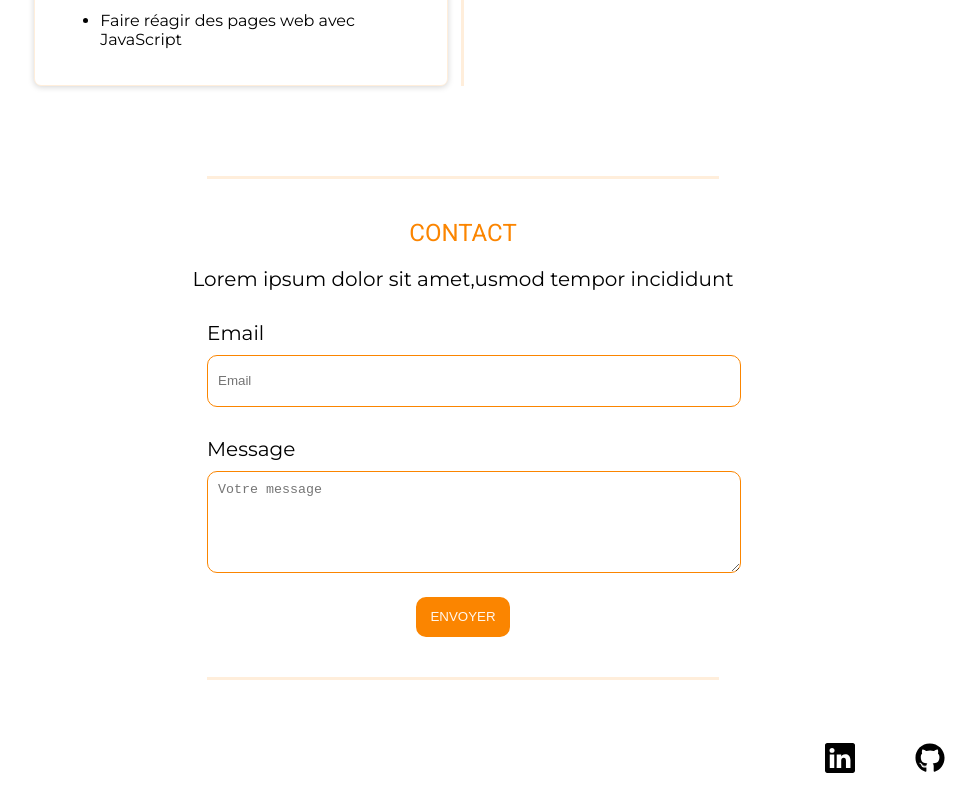
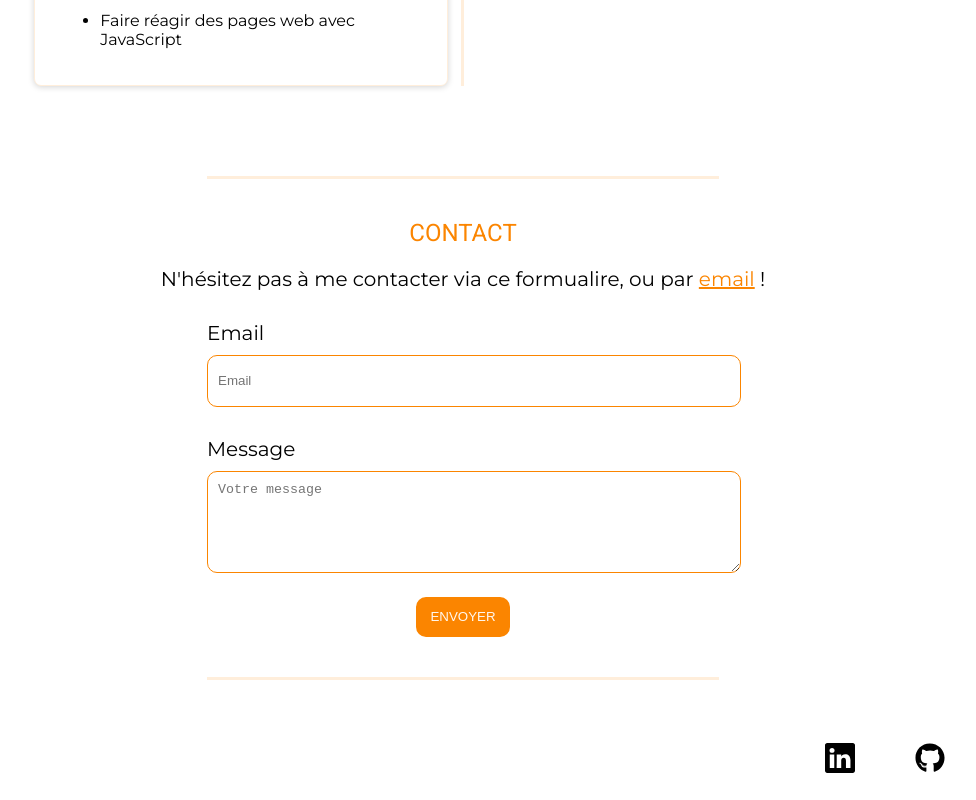
Before and after one commit to lea-stellini/Portfolio, a React (Vite) app: page / in a window 1280 px wide. Shown: the part 3588-4388 px from the top of the page, without its empty margins (177-1153 px from the left). Built offline with nearby package versions, Linux system fonts and the light colour scheme.

Commit message:
ajout elements partie contact

```diff
--- a/src/layouts/Contact/Contact.css
+++ b/src/layouts/Contact/Contact.css
@@ -5,6 +5,10 @@
 
 .contact__container p{
     text-align: center;
+}
+
+.email{
+    color: var(--primary)
 }
 
 .form{
--- a/src/layouts/Contact/Contact.tsx
+++ b/src/layouts/Contact/Contact.tsx
@@ -9,7 +9,7 @@ const Contact = () => {
         <Divider />
         <div className='contact__container' >
             <h2>Contact</h2>
-            <p>Lorem ipsum dolor sit amet,usmod tempor incididunt</p>
+            <p>N'hésitez pas à me contacter via ce formualire, ou par <a href="mailto:lea.stellini@gmail.com" className='email'>email</a> !</p>
             <form
                 action="https://formsubmit.co/lea.stellini@gmail.com"
                 method="POST"
```
